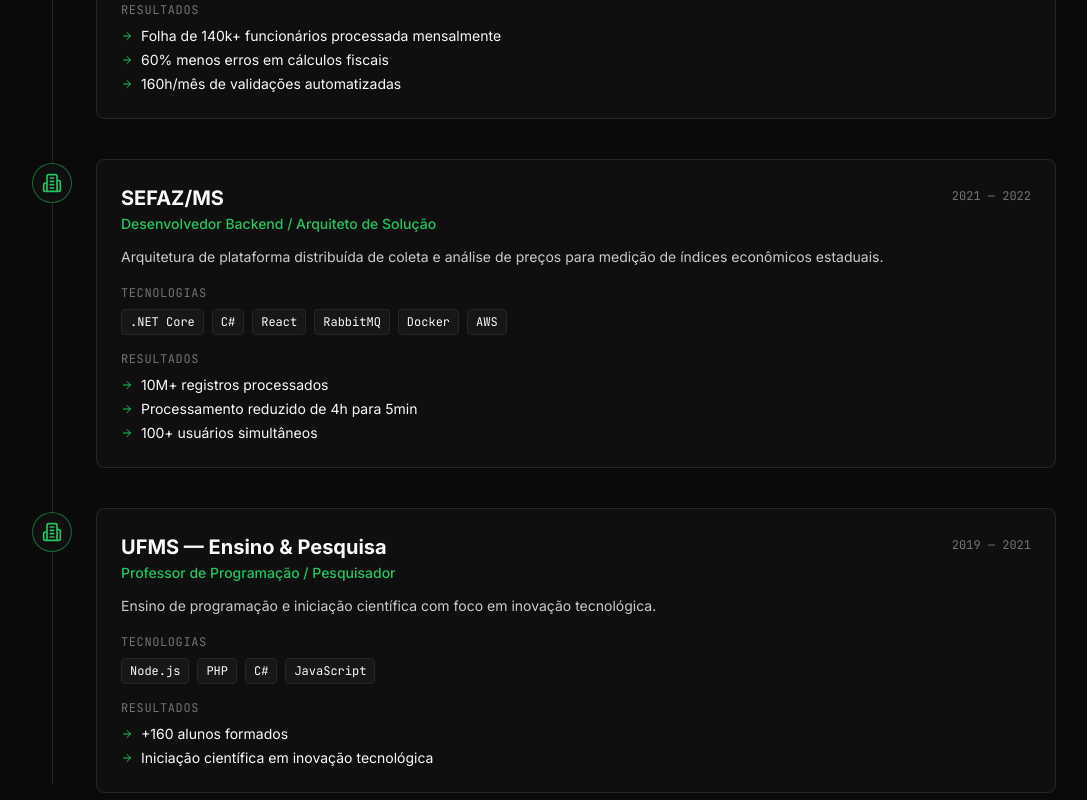
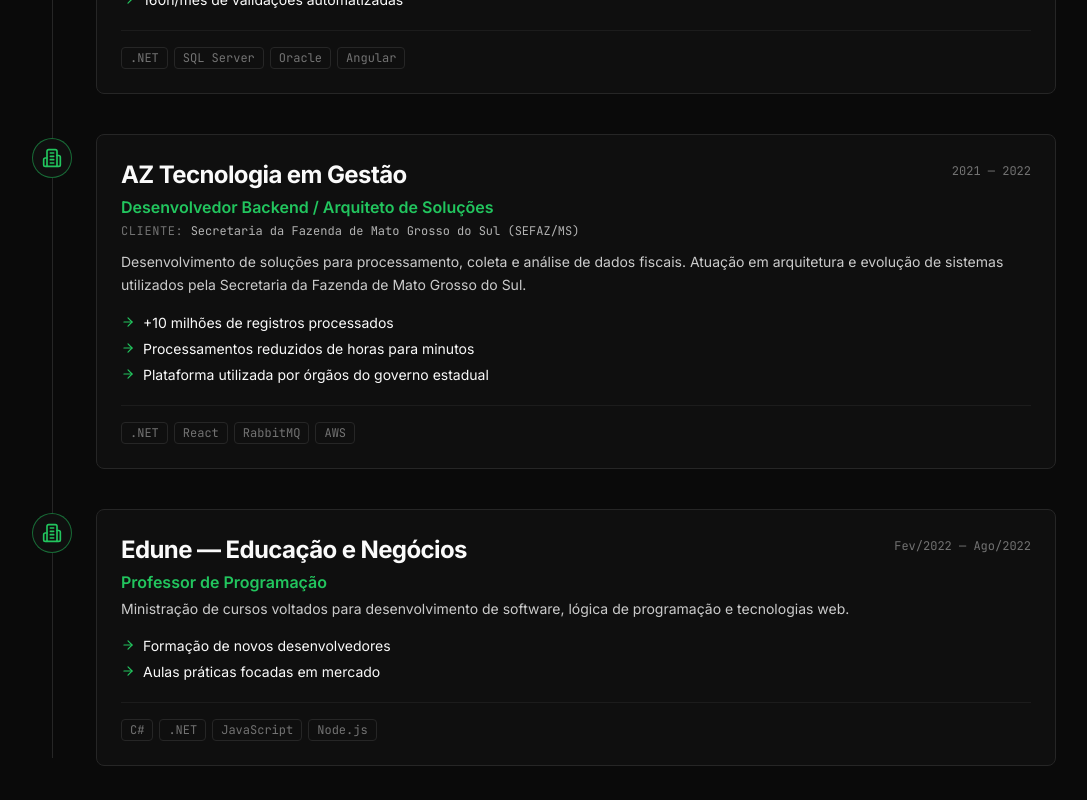
Before and after one commit to argemon/landingpage_argemon, a Next.js app: page / in a window 1280 px wide. Shown: the part 1820-2620 px from the top of the page, without its empty margins (96-1183 px from the left). Built offline with nearby package versions, Linux system fonts and the light colour scheme.

Commit message:
feat: revamp Experience component layout and add new Stack item card design
Co-authored-by: Argemon <67880358+argemon@users.noreply.github.com>

```diff
--- a/components/experience.tsx
+++ b/components/experience.tsx
@@ -33,6 +33,11 @@ export function Experience() {
                   <Building2 className="w-4 h-4 text-accent md:w-5 md:h-5" />
                 </div>
 
+                {/*
+                  =====================================================
+                  CARD DE EXPERIÊNCIA ORIGINAL (preservado / comentado)
+                  =====================================================
+
                 <div className="p-6 bg-card border border-border rounded-lg hover:border-accent/50 transition-colors">
                   <div className="flex flex-col gap-1 md:flex-row md:items-start md:justify-between md:gap-4 mb-3">
                     <div>
@@ -43,33 +48,17 @@ export function Experience() {
                       {item.period}
                     </span>
                   </div>
-
-                  <p className="text-sm text-foreground/80 leading-relaxed mb-4">
-                    {item.description}
-                  </p>
-
-                  {/* Technologies */}
+                  <p className="text-sm text-foreground/80 leading-relaxed mb-4">{item.description}</p>
                   <div className="mb-4">
-                    <h4 className="font-mono text-xs text-muted-foreground mb-2 uppercase tracking-wider">
-                      {e.techLabel}
-                    </h4>
+                    <h4 className="font-mono text-xs text-muted-foreground mb-2 uppercase tracking-wider">{e.techLabel}</h4>
                     <div className="flex flex-wrap gap-2">
                       {item.technologies.map((tech) => (
-                        <span
-                          key={tech}
-                          className="px-2 py-1 bg-muted text-xs font-mono rounded border border-border"
-                        >
-                          {tech}
-                        </span>
+                        <span key={tech} className="px-2 py-1 bg-muted text-xs font-mono rounded border border-border">{tech}</span>
                       ))}
                     </div>
                   </div>
-
-                  {/* Results */}
                   <div>
-                    <h4 className="font-mono text-xs text-muted-foreground mb-2 uppercase tracking-wider">
-                      {e.resultsLabel}
-                    </h4>
+                    <h4 className="font-mono text-xs text-muted-foreground mb-2 uppercase tracking-wider">{e.resultsLabel}</h4>
                     <ul className="space-y-1">
                       {item.results.map((result, i) => (
                         <li key={i} className="text-sm flex items-center gap-2">
@@ -80,6 +69,63 @@ export function Experience() {
                     </ul>
                   </div>
                 </div>
+                */}
+
+                {/*
+                  =====================================================
+                  NOVO CARD (hierarquia: Empresa → Cargo → Descrição →
+                  Resultados → Tecnologias como apoio)
+                  =====================================================
+                */}
+                <div className="p-6 bg-card border border-border rounded-lg hover:border-accent/50 transition-colors">
+                  {/* Empresa (maior destaque) + período */}
+                  <div className="flex flex-col gap-1 md:flex-row md:items-start md:justify-between md:gap-4 mb-1">
+                    <h3 className="text-xl md:text-2xl font-bold tracking-tight text-balance">
+                      {item.company}
+                    </h3>
+                    <span className="font-mono text-xs text-muted-foreground whitespace-nowrap mt-1">
+                      {item.period}
+                    </span>
+                  </div>
+
+                  {/* Cargo */}
+                  <p className="text-accent text-sm md:text-base font-semibold mb-1">{item.role}</p>
+
+                  {/* Cliente (destaque discreto) */}
+                  {item.client && (
+                    <p className="font-mono text-xs text-muted-foreground mb-3">
+                      <span className="uppercase tracking-wider">{e.clientLabel}:</span>{" "}
+                      <span className="text-foreground/70">{item.client}</span>
+                    </p>
+                  )}
+
+                  {/* Descrição */}
+                  <p className="text-sm text-foreground/80 leading-relaxed mb-4">
+                    {item.description}
+                  </p>
+
+                  {/* Resultados (impacto em primeiro plano) */}
+                  <ul className="space-y-1.5 mb-5">
+                    {item.results.map((result, i) => (
+                      <li key={i} className="text-sm flex items-start gap-2">
+                        <ArrowRight className="w-3.5 h-3.5 text-accent flex-shrink-0 mt-0.5" />
+                        <span>{result}</span>
+                      </li>
+                    ))}
+                  </ul>
+
+                  {/* Tecnologias (apoio discreto, no rodapé) */}
+                  <div className="flex flex-wrap gap-1.5 pt-4 border-t border-border/60">
+                    {item.technologies.map((tech) => (
+                      <span
+                        key={tech}
+                        className="px-2 py-0.5 text-xs font-mono text-muted-foreground border border-border rounded"
+                      >
+                        {tech}
+                      </span>
+                    ))}
+                  </div>
+                </div>
               </article>
             ))}
           </div>
--- a/lib/i18n.tsx
+++ b/lib/i18n.tsx
@@ -255,14 +255,16 @@ export const translations = {
       subtitle: "Onde apliquei engenharia de software para resolver problemas reais em produção.",
       techLabel: "Tecnologias",
       resultsLabel: "Resultados",
+      clientLabel: "Cliente",
       items: [
         {
           company: "Governo do Estado de MS — SAD/MS",
+          client: "",
           role: "Engenheiro de Software (Backend .NET)",
           period: "2022 — Presente",
           description:
             "Desenvolvimento e evolução de sistemas críticos de RH e folha de pagamento utilizados por toda a administração estadual.",
-          technologies: [".NET", "C#", "ASP.NET", "PL/SQL", "SQL Server", "Oracle", "Angular"],
+          technologies: [".NET", "SQL Server", "Oracle", "Angular"],
           results: [
             "Folha de 140k+ funcionários processada mensalmente",
             "60% menos erros em cálculos fiscais",
@@ -270,26 +272,28 @@ export const translations = {
           ],
         },
         {
-          company: "SEFAZ/MS",
-          role: "Desenvolvedor Backend / Arquiteto de Solução",
+          company: "AZ Tecnologia em Gestão",
+          client: "Secretaria da Fazenda de Mato Grosso do Sul (SEFAZ/MS)",
+          role: "Desenvolvedor Backend / Arquiteto de Soluções",
           period: "2021 — 2022",
           description:
-            "Arquitetura de plataforma distribuída de coleta e análise de preços para medição de índices econômicos estaduais.",
-          technologies: [".NET Core", "C#", "React", "RabbitMQ", "Docker", "AWS"],
+            "Desenvolvimento de soluções para processamento, coleta e análise de dados fiscais. Atuação em arquitetura e evolução de sistemas utilizados pela Secretaria da Fazenda de Mato Grosso do Sul.",
+          technologies: [".NET", "React", "RabbitMQ", "AWS"],
           results: [
-            "10M+ registros processados",
-            "Processamento reduzido de 4h para 5min",
-            "100+ usuários simultâneos",
+            "+10 milhões de registros processados",
+            "Processamentos reduzidos de horas para minutos",
+            "Plataforma utilizada por órgãos do governo estadual",
           ],
         },
         {
-          company: "UFMS — Ensino & Pesquisa",
-          role: "Professor de Programação / Pesquisador",
-          period: "2019 — 2021",
+          company: "Edune — Educação e Negócios",
+          client: "",
+          role: "Professor de Programação",
+          period: "Fev/2022 — Ago/2022",
           description:
-            "Ensino de programação e iniciação científica com foco em inovação tecnológica.",
-          technologies: ["Node.js", "PHP", "C#", "JavaScript"],
-          results: ["+160 alunos formados", "Iniciação científica em inovação tecnológica"],
+            "Ministração de cursos voltados para desenvolvimento de software, lógica de programação e tecnologias web.",
+          technologies: ["C#", ".NET", "JavaScript", "Node.js"],
+          results: ["Formação de novos desenvolvedores", "Aulas práticas focadas em mercado"],
         },
       ],
     },
@@ -298,9 +302,25 @@ export const translations = {
       title: "Tecnologias",
       subtitle: "Organizadas por nível de domínio — do meu core de especialista ao que já utilizei.",
       tiers: [
-        { level: "Especialista", items: [".NET", "C#", "ASP.NET", "SQL Server", "Oracle"] },
-        { level: "Experiência sólida", items: ["AWS", "React", "Angular", "RabbitMQ", "Docker"] },
-        { level: "Também trabalhei", items: ["Node.js", "Java", "PostgreSQL", "MongoDB", "MySQL"] },
+        {
+          level: "Especialista",
+          items: [
+            {
+              name: ".NET Ecosystem",
+              description: "C#, ASP.NET, APIs REST, Microsserviços, Clean Architecture",
+            },
+            { name: "SQL Server" },
+            { name: "Oracle PL/SQL" },
+          ],
+        },
+        {
+          level: "Experiência sólida",
+          items: [{ name: "AWS" }, { name: "React" }, { name: "Angular" }, { name: "RabbitMQ" }, { name: "Docker" }],
+        },
+        {
+          level: "Também trabalhei",
+          items: [{ name: "Node.js" }, { name: "Java" }, { name: "PostgreSQL" }, { name: "MongoDB" }, { name: "MySQL" }],
+        },
       ],
     },
   },
@@ -555,14 +575,16 @@ export const translations = {
       subtitle: "Where I applied software engineering to solve real problems in production.",
       techLabel: "Technologies",
       resultsLabel: "Results",
+      clientLabel: "Client",
       items: [
         {
           company: "State Government of MS — SAD/MS",
+          client: "",
           role: "Software Engineer (Backend .NET)",
           period: "2022 — Present",
           description:
             "Development and evolution of critical HR and payroll systems used across the entire state administration.",
-          technologies: [".NET", "C#", "ASP.NET", "PL/SQL", "SQL Server", "Oracle", "Angular"],
+          technologies: [".NET", "SQL Server", "Oracle", "Angular"],
           results: [
             "Payroll of 140k+ employees processed monthly",
             "60% fewer errors in tax calculations",
@@ -570,26 +592,28 @@ export const translations = {
           ],
         },
         {
-          company: "SEFAZ/MS",
+          company: "AZ Tecnologia em Gestão",
+          client: "Secretariat of Finance of Mato Grosso do Sul (SEFAZ/MS)",
           role: "Backend Developer / Solution Architect",
           period: "2021 — 2022",
           description:
-            "Architecture of a distributed price collection and analysis platform for measuring state economic indices.",
-          technologies: [".NET Core", "C#", "React", "RabbitMQ", "Docker", "AWS"],
+            "Development of solutions for processing, collecting and analyzing fiscal data. Worked on the architecture and evolution of systems used by the Secretariat of Finance of Mato Grosso do Sul.",
+          technologies: [".NET", "React", "RabbitMQ", "AWS"],
           results: [
             "10M+ records processed",
-            "Processing reduced from 4h to 5min",
-            "100+ simultaneous users",
+            "Processing reduced from hours to minutes",
+            "Platform used by state government agencies",
           ],
         },
         {
-          company: "UFMS — Teaching & Research",
-          role: "Programming Instructor / Researcher",
-          period: "2019 — 2021",
+          company: "Edune — Education & Business",
+          client: "",
+          role: "Programming Instructor",
+          period: "Feb 2022 — Aug 2022",
           description:
-            "Programming instruction and scientific research focused on technological innovation.",
-          technologies: ["Node.js", "PHP", "C#", "JavaScript"],
-          results: ["160+ students trained", "Scientific research in technological innovation"],
+            "Teaching courses focused on software development, programming logic and web technologies.",
+          technologies: ["C#", ".NET", "JavaScript", "Node.js"],
+          results: ["New developers trained", "Hands-on, market-focused classes"],
         },
       ],
     },
@@ -598,9 +622,25 @@ export const translations = {
       title: "Technologies",
       subtitle: "Organized by level of mastery — from my specialist core to what I've also used.",
       tiers: [
-        { level: "Specialist", items: [".NET", "C#", "ASP.NET", "SQL Server", "Oracle"] },
-        { level: "Solid experience", items: ["AWS", "React", "Angular", "RabbitMQ", "Docker"] },
-        { level: "Also worked with", items: ["Node.js", "Java", "PostgreSQL", "MongoDB", "MySQL"] },
+        {
+          level: "Specialist",
+          items: [
+            {
+              name: ".NET Ecosystem",
+              description: "C#, ASP.NET, REST APIs, Microservices, Clean Architecture",
+            },
+            { name: "SQL Server" },
+            { name: "Oracle PL/SQL" },
+          ],
+        },
+        {
+          level: "Solid experience",
+          items: [{ name: "AWS" }, { name: "React" }, { name: "Angular" }, { name: "RabbitMQ" }, { name: "Docker" }],
+        },
+        {
+          level: "Also worked with",
+          items: [{ name: "Node.js" }, { name: "Java" }, { name: "PostgreSQL" }, { name: "MongoDB" }, { name: "MySQL" }],
+        },
       ],
     },
   },
@@ -855,14 +895,16 @@ export const translations = {
       subtitle: "Donde apliqué ingeniería de software para resolver problemas reales en producción.",
       techLabel: "Tecnologías",
       resultsLabel: "Resultados",
+      clientLabel: "Cliente",
       items: [
         {
           company: "Gobierno del Estado de MS — SAD/MS",
+          client: "",
           role: "Ingeniero de Software (Backend .NET)",
           period: "2022 — Presente",
           description:
             "Desarrollo y evolución de sistemas críticos de RRHH y nómina utilizados por toda la administración estatal.",
-          technologies: [".NET", "C#", "ASP.NET", "PL/SQL", "SQL Server", "Oracle", "Angular"],
+          technologies: [".NET", "SQL Server", "Oracle", "Angular"],
           results: [
             "Nómina de 140k+ empleados procesada mensualmente",
             "60% menos errores en cálculos fiscales",
@@ -870,26 +912,28 @@ export const translations = {
           ],
         },
         {
-          company: "SEFAZ/MS",
-          role: "Desarrollador Backend / Arquitecto de Solución",
+          company: "AZ Tecnologia em Gestão",
+          client: "Secretaría de Hacienda de Mato Grosso do Sul (SEFAZ/MS)",
+          role: "Desarrollador Backend / Arquitecto de Soluciones",
           period: "2021 — 2022",
           description:
-            "Arquitectura de plataforma distribuida de recolección y análisis de precios para medir índices económicos estatales.",
-          technologies: [".NET Core", "C#", "React", "RabbitMQ", "Docker", "AWS"],
+            "Desarrollo de soluciones para procesamiento, recolección y análisis de datos fiscales. Actuación en arquitectura y evolución de sistemas utilizados por la Secretaría de Hacienda de Mato Grosso do Sul.",
+          technologies: [".NET", "React", "RabbitMQ", "AWS"],
           results: [
-            "10M+ registros procesados",
-            "Procesamiento reducido de 4h a 5min",
-            "100+ usuarios simultáneos",
+            "+10 millones de registros procesados",
+            "Procesamientos reducidos de horas a minutos",
+            "Plataforma utilizada por órganos del gobierno estatal",
           ],
         },
         {
-          company: "UFMS — Enseñanza e Investigación",
-          role: "Profesor de Programación / Investigador",
-          period: "2019 — 2021",
+          company: "Edune — Educación y Negocios",
+          client: "",
+          role: "Profesor de Programación",
+          period: "Feb 2022 — Ago 2022",
           description:
-            "Enseñanza de programación e iniciación científica con enfoque en innovación tecnológica.",
-          technologies: ["Node.js", "PHP", "C#", "JavaScript"],
-          results: ["+160 alumnos formados", "Investigación científica en innovación tecnológica"],
+            "Impartición de cursos enfocados en desarrollo de software, lógica de programación y tecnologías web.",
+          technologies: ["C#", ".NET", "JavaScript", "Node.js"],
+          results: ["Formación de nuevos desarrolladores", "Clases prácticas enfocadas en el mercado"],
         },
       ],
     },
@@ -898,9 +942,25 @@ export const translations = {
       title: "Tecnologías",
       subtitle: "Organizadas por nivel de dominio — desde mi core de especialista hasta lo que también usé.",
       tiers: [
-        { level: "Especialista", items: [".NET", "C#", "ASP.NET", "SQL Server", "Oracle"] },
-        { level: "Experiencia sólida", items: ["AWS", "React", "Angular", "RabbitMQ", "Docker"] },
-        { level: "También trabajé con", items: ["Node.js", "Java", "PostgreSQL", "MongoDB", "MySQL"] },
+        {
+          level: "Especialista",
+          items: [
+            {
+              name: ".NET Ecosystem",
+              description: "C#, ASP.NET, APIs REST, Microservicios, Clean Architecture",
+            },
+            { name: "SQL Server" },
+            { name: "Oracle PL/SQL" },
+          ],
+        },
+        {
+          level: "Experiencia sólida",
+          items: [{ name: "AWS" }, { name: "React" }, { name: "Angular" }, { name: "RabbitMQ" }, { name: "Docker" }],
+        },
+        {
+          level: "También trabajé con",
+          items: [{ name: "Node.js" }, { name: "Java" }, { name: "PostgreSQL" }, { name: "MongoDB" }, { name: "MySQL" }],
+        },
       ],
     },
   },
```
Also changed, not shown: components/stack.tsx (+24 -6 lines).
